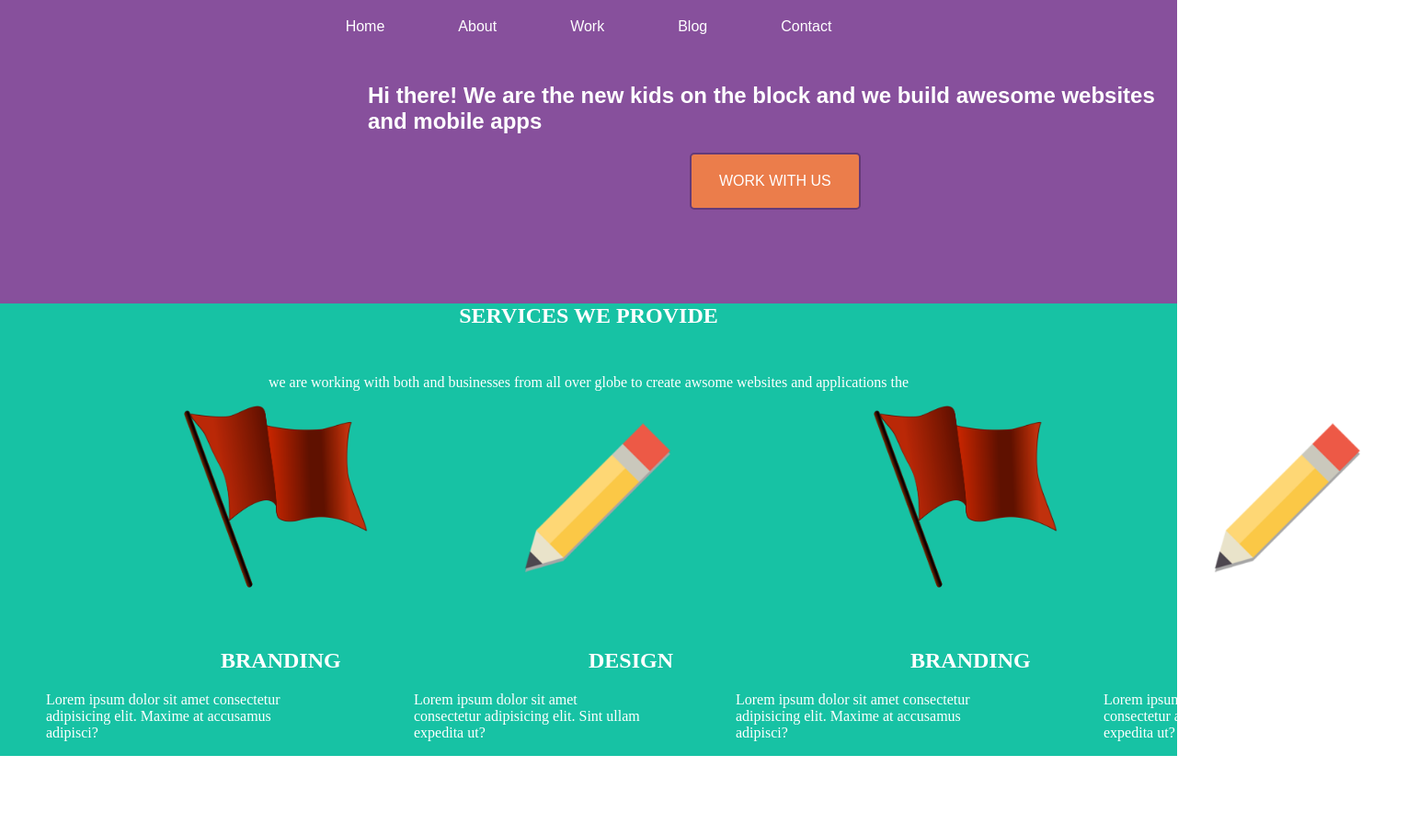
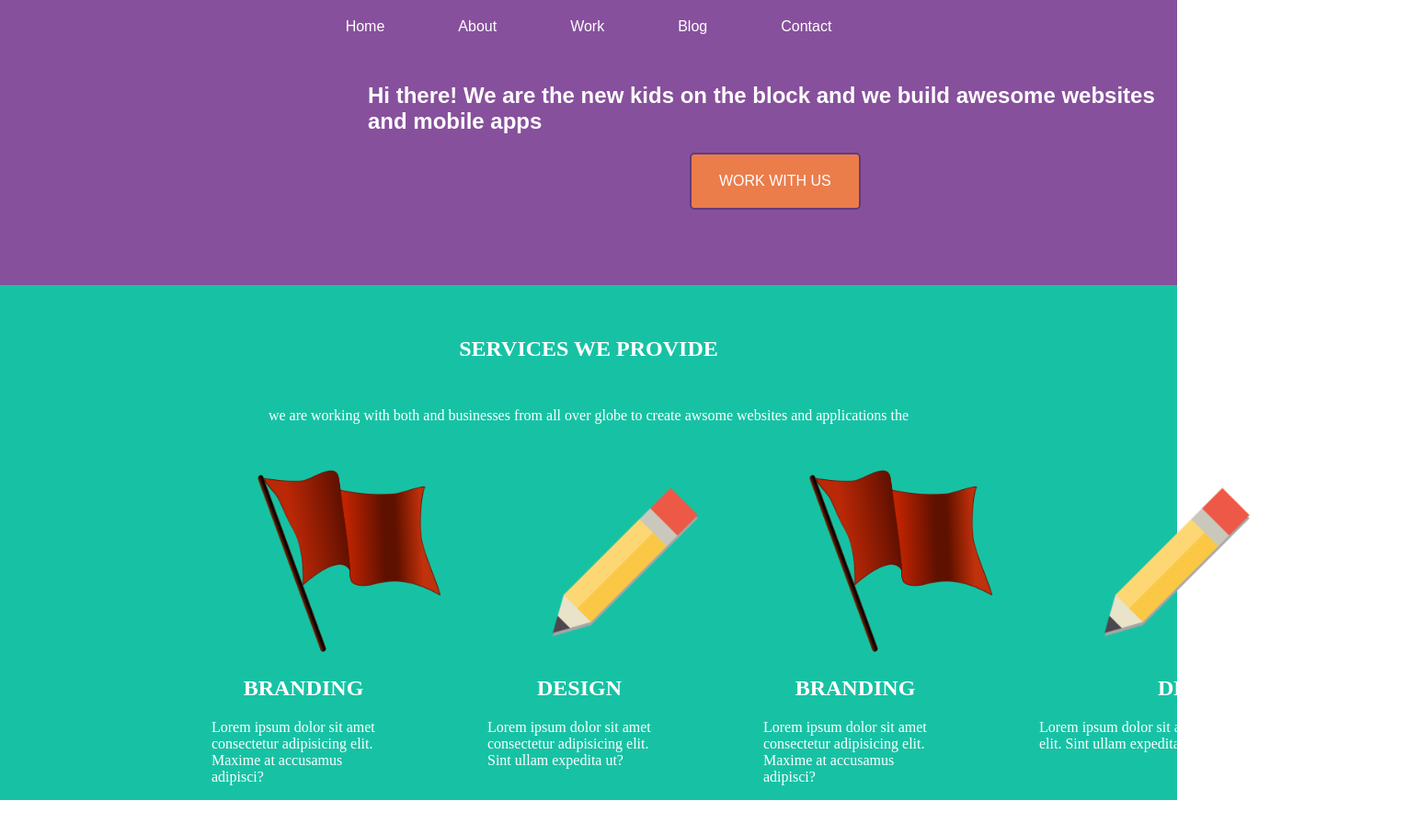
Before and after one commit to Gertinjo/lesson20-2, a plain HTML site: page index.html in a window 1280 px wide. Shown: the whole page at 92% size, 1530 px wide, since content can reach past the window. Before the commit the page ends 822 px from the top, so only its background shows below. Drawn offline with Linux system fonts and the light colour scheme.

Commit message:
last part 2

```diff
--- a/css/style.css
+++ b/css/style.css
@@ -92,27 +92,29 @@ a:hover {
     color: white;
     text-align: center;
     margin-top: 50px;
+    margin-bottom: 50px;
 }
 .img11 {
     height: 200px;
     width: 200px;
-    margin-left: 200px;
+    margin-left: 100px;
 
 }
 .h2e {
     color: white;
-    margin-left: 240px;
-    margin-top: 60px;
+    text-align: center;
 }
 .img2-2 {
     width: 200px;
     height: 200px;
     text-align: center;
-    margin-left: 150px;
+    margin-left: 100px;
 }
 .section2b {
     display: flex;
-    margin-left: auto;
+    margin-left: 180px;
+    margin-bottom: 180px;
+    margin-right: 180px;
 }
 .pp2 {
     color: white;
@@ -129,3 +131,10 @@ a:hover {
     margin: 150px;
 
 }
+.img2-22 {
+    width: 200px;
+    height: 200px;
+    text-align: center;
+    margin-left: 100px;
+    margin-right: 150px;
+}
--- a/index.html
+++ b/index.html
@@ -30,6 +30,8 @@
     </section>
     <section class="secondpage">
         <div class="text">
+            <br>
+            <br>
         <h2 class="h2b">SERVICES WE PROVIDE</h2>
         <p class="para1">we are working with both and businesses from all over globe to create awsome websites and applications the </p>
         <div class="section2b">
@@ -52,7 +54,7 @@
         </div>
         <div class="img2">
 
-            <img src="images/pencil-web-pencil-png-pencil-icon-flat-icon-png-1.png" alt="pencil" class="img2-2" >
+            <img src="images/pencil-web-pencil-png-pencil-icon-flat-icon-png-1.png" alt="pencil" class="img2-22" >
             <h2 class="h2e">DESIGN</h2>
             <p class="pp2">Lorem ipsum dolor sit amet consectetur adipisicing elit. Sint ullam expedita ut?</p>
         </div>
```
